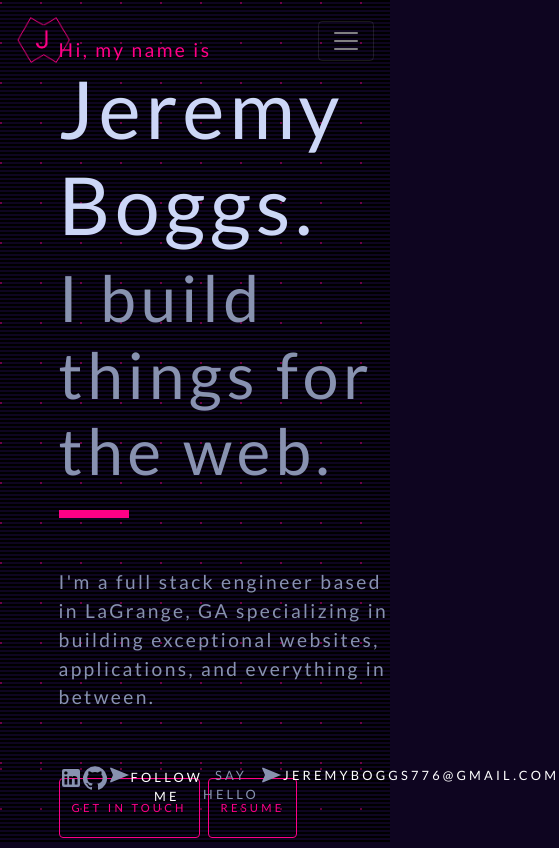
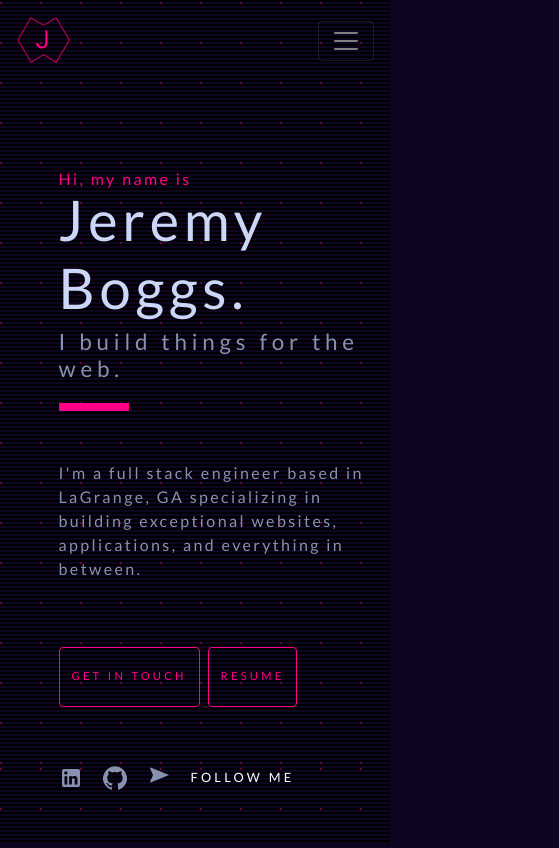
Before and after one commit to Nicocchi/react-portfolio, a React (Create React App) app: page / in a window 390 px wide. Shown: the whole page, 559 px wide, since content can reach past the window. Built offline with nearby package versions, Linux system fonts and the light colour scheme.

Commit message:
mobile styles implemented

```diff
--- a/src/components/Footer/Footer.js
+++ b/src/components/Footer/Footer.js
@@ -10,7 +10,7 @@ function Footer(props) {
             <div className="footer-profiles">
                 <a target="_blank" href="https://www.linkedin.com/in/jeremy-boggs-b5861b181/"><LinkedInIcon className="footer-icon-a"/></a>
                 <a target="_blank" href="https://github.com/Nicocchi"><GitHubIcon className="footer-icon-a" /></a>
-                <NavigationSharpIcon style={{ color: "#8892B0", transform: "rotate(90deg)", marginTop: "-3px" }} />
+                <NavigationSharpIcon className="footer-icon" style={{ color: "#8892B0", transform: "rotate(90deg)", marginTop: "-3px" }} />
                 <p style={{color: "#fff"}}>Follow Me</p>
             </div>
             <div className="footer-contact">
--- a/src/components/Footer/Footer.scss
+++ b/src/components/Footer/Footer.scss
@@ -40,7 +40,6 @@
     width: 100%;
     max-width: 500px;
     justify-content: space-evenly;
-    // border: 1px solid red;
 }
 
 .footer-icon {
@@ -56,3 +55,42 @@
         color: $rose;
     }
 }
+
+@media(max-width: 425px) {
+    #footer {
+        flex-direction: column;
+    }
+
+    .footer-contact {
+        visibility: hidden;
+        p, a {
+            font-size: 0.6rem;
+        }
+    }
+}
+
+@media(max-width: 768px) {
+    #footer {
+        flex-direction: column;
+    }
+
+    .footer-profiles {
+        justify-content: flex-start;
+
+        a {
+            margin-right: 20px;
+        }
+    }
+
+    .footer-icon {
+        margin-Right: 20px;
+    }
+
+    .footer-contact {
+        justify-content: flex-start;
+
+        p {
+            margin-right: 20px;
+        }
+    }
+}
--- a/src/components/Landing/Landing.scss
+++ b/src/components/Landing/Landing.scss
@@ -40,3 +40,19 @@
         letter-spacing: 0.15rem;
     }
 }
+
+@media(max-width: 425px) {
+    .landing-jumbotron {
+        h1 {
+            font-size: 3.5rem;
+        }
+
+        h2 {
+            font-size: 1.4rem;
+        }
+
+        p {
+            font-size: 1rem;
+        }
+    }
+}
--- a/src/index.scss
+++ b/src/index.scss
@@ -90,3 +90,12 @@ body {
     height: 5px;
     margin-top: 20px;
 }
+
+@media(max-width: 768px) {
+    .collapse {
+        background-color: $violet;
+        z-index: 10;
+        padding-bottom: 20px;
+        padding-top: 20px;
+    }
+}
```
